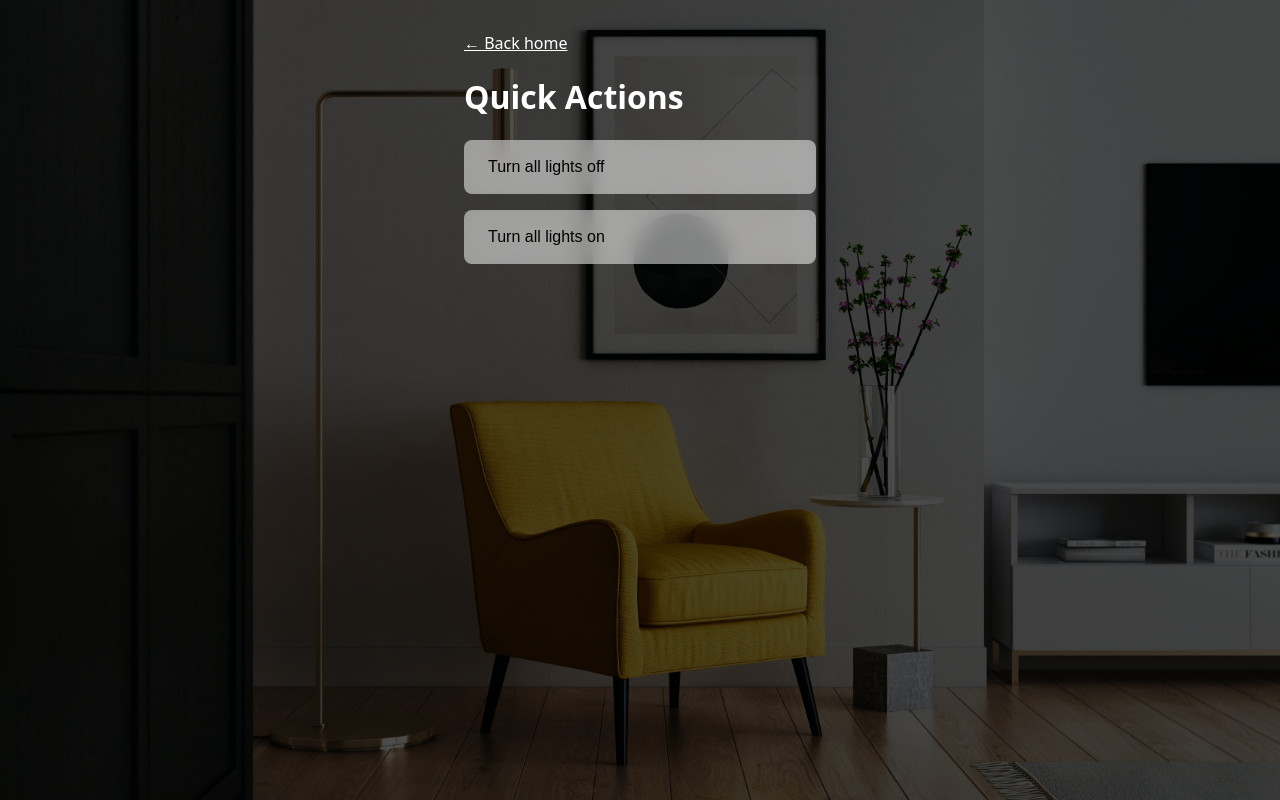
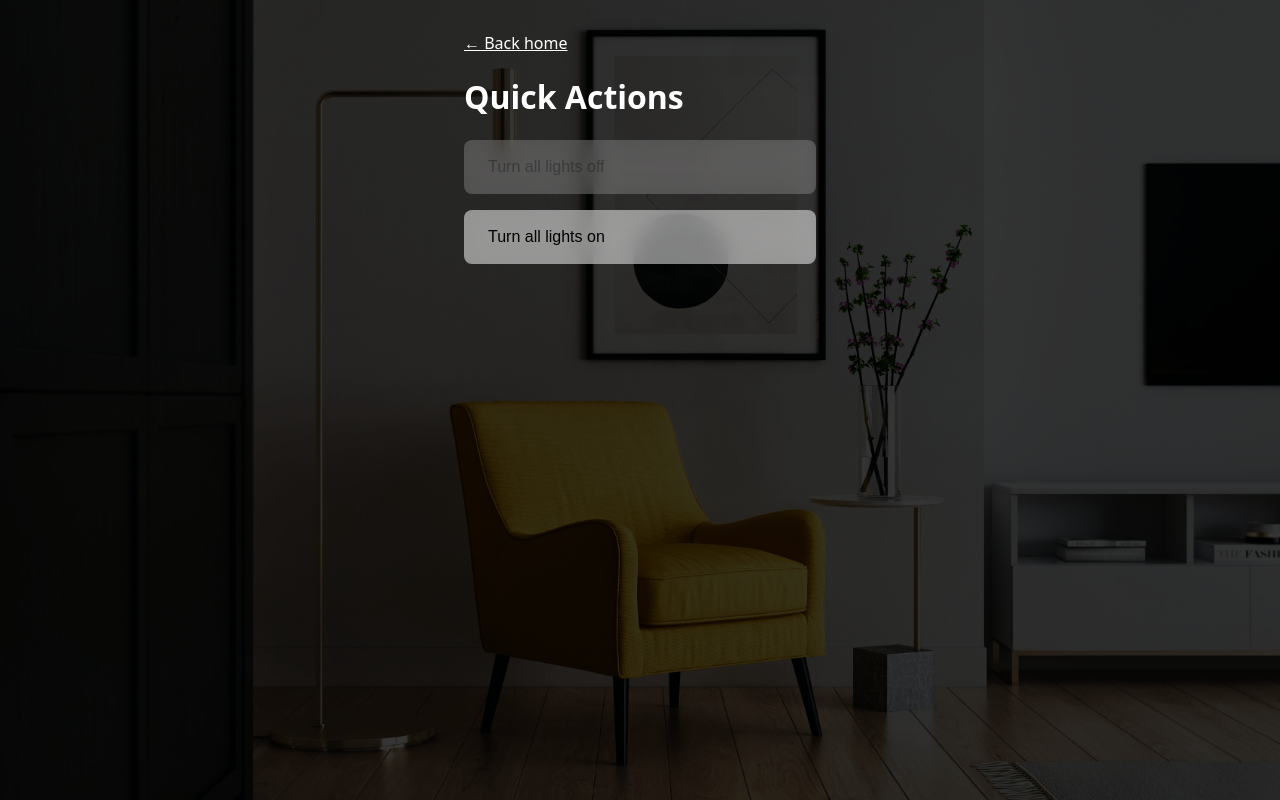
Before and after one commit to ThomasKirst/react-global-state-challenge, a Next.js app: page /actions in a window 1280 px wide. Built offline with nearby package versions, Linux system fonts and the light colour scheme.

Commit message:
Implement solution for quick actions challenge

```diff
--- a/components/QuickActions/index.js
+++ b/components/QuickActions/index.js
@@ -7,22 +7,25 @@ const StyledQuickActions = styled.div`
   gap: 16px;
 `;
 
-export default function QuickActions() {
+export default function QuickActions({
+  lights,
+  lightsOnCount,
+  turnAllLightsOff,
+  turnAllLightsOn,
+}) {
   return (
     <StyledQuickActions>
       <Button
         type="button"
-        onClick={() => {
-          console.log("Turn all lights off");
-        }}
+        onClick={turnAllLightsOff}
+        disabled={lightsOnCount === 0}
       >
         Turn all lights off
       </Button>
       <Button
         type="button"
-        onClick={() => {
-          console.log("Turn all lights on");
-        }}
+        onClick={turnAllLightsOn}
+        disabled={lightsOnCount === lights.length}
       >
         Turn all lights on
       </Button>
--- a/pages/_app.js
+++ b/pages/_app.js
@@ -26,14 +26,24 @@ export default function App({ Component, pageProps }) {
     );
   }
 
+  function turnAllLightsOff() {
+    setLights(lights.map((light) => ({ ...light, isOn: false })));
+  }
+
+  function turnAllLightsOn() {
+    setLights(lights.map((light) => ({ ...light, isOn: true })));
+  }
+
   return (
-    <Layout>
+    <Layout isDimmed={lightsOnCount === 0}>
       <GlobalStyle />
       <Component
         {...pageProps}
         lights={lights}
         toggleLight={toggleLight}
         lightsOnCount={lightsOnCount}
+        turnAllLightsOff={turnAllLightsOff}
+        turnAllLightsOn={turnAllLightsOn}
       />
     </Layout>
   );
--- a/pages/actions.js
+++ b/pages/actions.js
@@ -1,12 +1,22 @@
 import Link from "../components/Link";
 import QuickActions from "../components/QuickActions";
 
-export default function Actions() {
+export default function Actions({
+  lights,
+  lightsOnCount,
+  turnAllLightsOff,
+  turnAllLightsOn,
+}) {
   return (
     <>
       <Link href="/">← Back home</Link>
       <h1>Quick Actions</h1>
-      <QuickActions />
+      <QuickActions
+        lights={lights}
+        lightsOnCount={lightsOnCount}
+        turnAllLightsOff={turnAllLightsOff}
+        turnAllLightsOn={turnAllLightsOn}
+      />
     </>
   );
 }
```
